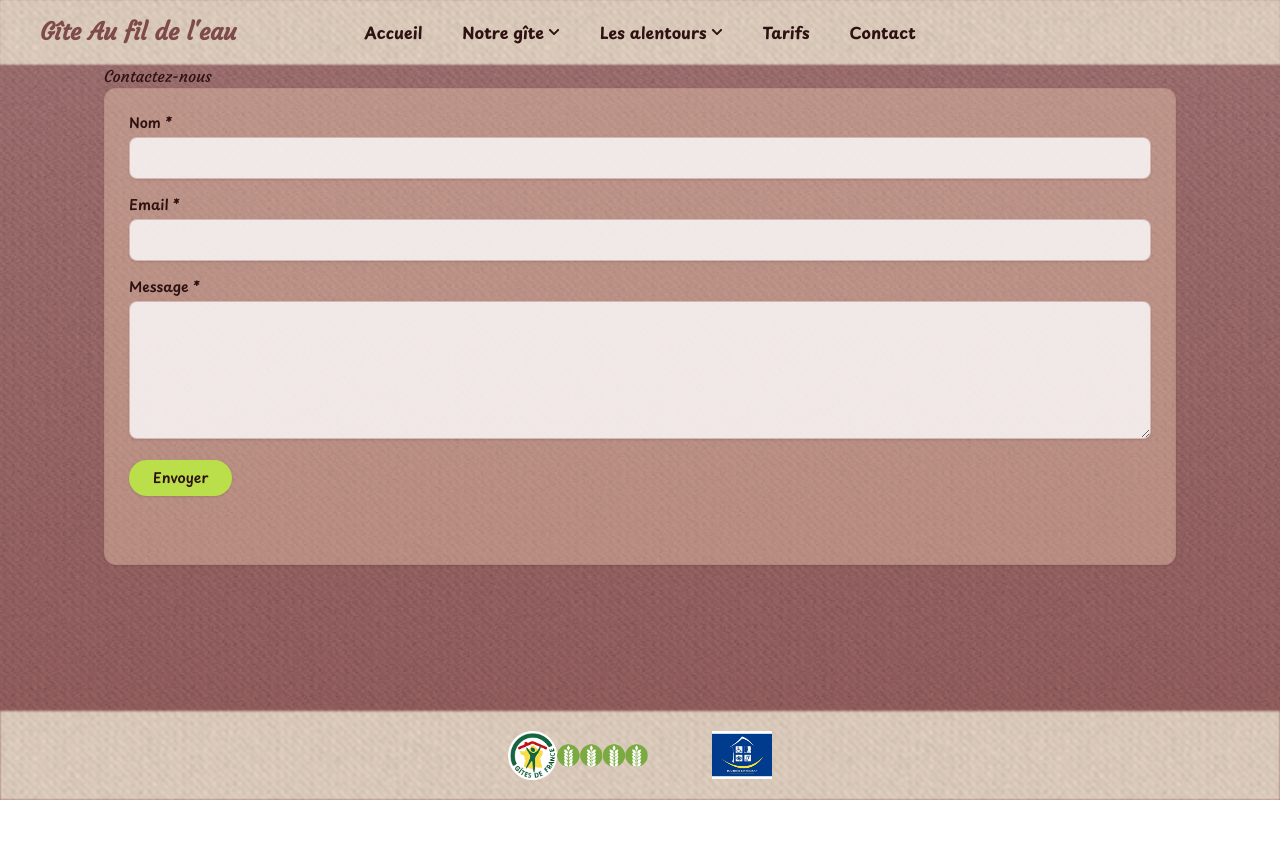
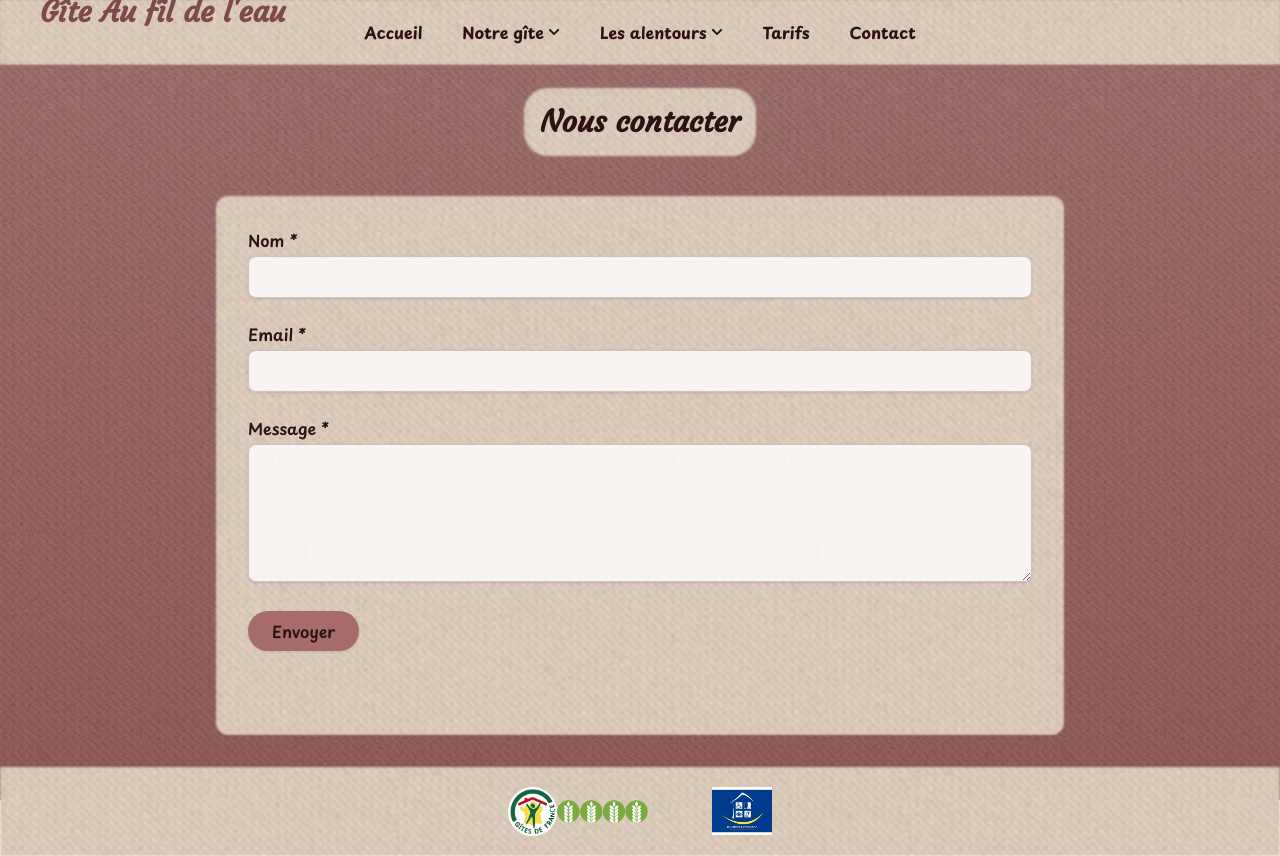
Before and after one commit to Annadesbois/gite-au-fil-de-leau, a Next.js app: page /contact in a window 1280 px wide. Before the commit the page ends 800 px from the top, so only its background shows below. Built offline with nearby package versions, Linux system fonts and the light colour scheme.

Commit message:
style contactForm + create general style for h1

```diff
--- a/app/contact/page.tsx
+++ b/app/contact/page.tsx
@@ -2,10 +2,10 @@ import ContactForm from "@/components/ContactForm";
 
 const contact = () => {
   return (
-    <>
-      <h1>Contactez-nous</h1>
+    <div className="flex flex-col items-center mt-6">
+      <h1 className="relative fabric-surface-light rounded-3xl p-4">Nous contacter</h1>
       <ContactForm />
-    </>
+    </div>
   );
 };
 export default contact;
--- a/app/globals.css
+++ b/app/globals.css
@@ -29,6 +29,11 @@ body {
 h1 {
   font-family: var(--font-courgette), "Lucida Handwriting", "Brush Script MT",
     "Segoe Script", "Comic Sans MS", cursive;
+  margin-bottom: 2.5rem;
+  font-size: 1.875rem;
+  line-height: 2.25rem;
+  font-weight: bold;
+  text-align: center;
 }
 
 body::before {
@@ -91,3 +96,7 @@ body::before {
 .content-area li {
   @apply list-disc ml-7 pt-3;
 }
+
+.form-input {
+  @apply w-full rounded-lg border border-surface-3/40 bg-white/80 px-3 py-2 shadow-sm focus:outline-none focus:ring-2 focus:ring-accent font-sans
+}
--- a/app/notre-gite/chambre-cerisier/page.tsx
+++ b/app/notre-gite/chambre-cerisier/page.tsx
@@ -6,7 +6,7 @@ const ChambreCerisierPage = () => {
     <>
       <PhotoCarousel slides={cerisierPhotos} />
       <div className="content-area relative fabric-surface-light p-6 md:pb-10 rounded-tl-4xl rounded-br-4xl rounded-tr-sm rounded-bl-sm">
-        <h1 className="mb-10 text-3xl font-bold text-center">{`La chambre "Cerisier"`}</h1>
+        <h1>{`La chambre "Cerisier"`}</h1>
         <div className="flex flex-col gap-12">
           <p className="font-bold text-center">
             Fleurs de cerisiers, couleurs framboise et prune, … Cette chambre
@@ -24,8 +24,8 @@ const ChambreCerisierPage = () => {
               </li>
             </ul>
             <p className="font-bold text-center mt-8">
-              Idéale pour un séjour romantique à deux, sa vaste surface permet également une utilisation parents-bébé ou groupe de 4 personnes.
-
+              Idéale pour un séjour romantique à deux, sa vaste surface permet
+              également une utilisation parents-bébé ou groupe de 4 personnes.
             </p>
             <p className="font-bold text-center mt-8">
               La salle de bain blanche et lumineuse comporte un mobilier où
--- a/app/notre-gite/chambre-grange/page.tsx
+++ b/app/notre-gite/chambre-grange/page.tsx
@@ -6,7 +6,7 @@ const ChambreGrangePage = () => {
     <>
       <PhotoCarousel slides={grangePhotos} />
       <div className="content-area relative fabric-surface-light p-6 md:pb-10 rounded-tl-4xl rounded-br-4xl rounded-tr-sm rounded-bl-sm">
-        <h1 className="mb-10 text-3xl font-bold text-center">{`La chambre "Grange"`}</h1>
+        <h1>{`La chambre "Grange"`}</h1>
         <div className="flex flex-col gap-12">
           <p className="font-bold text-center">
             De l’ancienne grange où étaient stockés le foin et divers matériels, cette chambre a conservé l’ambiance bois, la gerbière qui ouvre la vue sur le verger, les anciennes luges et les bonbonnes à « schnaps». C’est le lieu où étaient rangés les objets inutilisés, chargés de souvenirs.
--- a/app/notre-gite/chambre-jardin-des-senteurs/page.tsx
+++ b/app/notre-gite/chambre-jardin-des-senteurs/page.tsx
@@ -6,7 +6,7 @@ const ChambreJardinDesSenteursPage = () => {
     <>
       <PhotoCarousel slides={senteursPhotos} />
       <div className="content-area relative fabric-surface-light p-6 md:pb-10 rounded-tl-4xl rounded-br-4xl rounded-tr-sm rounded-bl-sm">
-        <h1 className="mb-10 text-3xl font-bold text-center">{`La chambre "Jardin des Senteurs"`}</h1>
+        <h1>{`La chambre "Jardin des Senteurs"`}</h1>
         <div className="flex flex-col gap-12">
           <p className="font-bold text-center">
             Ses fenêtres s’ouvrent sur le « jardin à déguster », ses aromates,
@@ -26,7 +26,8 @@ const ChambreJardinDesSenteursPage = () => {
               <li>Adaptée aux personnes en fauteuil roulant</li>
             </ul>
             <p className="font-bold text-center mt-8">
-              Située au rez-de-chaussée et accessible de plain-pied, cette chambre est adaptée aux personnes à mobilité réduite.
+              Située au rez-de-chaussée et accessible de plain-pied, cette
+              chambre est adaptée aux personnes à mobilité réduite.
             </p>
           </div>
         </div>
--- a/app/notre-gite/sejour/page.tsx
+++ b/app/notre-gite/sejour/page.tsx
@@ -6,7 +6,7 @@ const SejourPage = () => {
     <>
       <PhotoCarousel slides={sejourPhotos} />
       <div className="content-area relative fabric-surface-light p-6 md:pb-10 rounded-tl-4xl rounded-br-4xl rounded-tr-sm rounded-bl-sm">
-        <h1 className="mb-10 text-3xl font-bold text-center">Le séjour</h1>
+        <h1>Le séjour</h1>
         <div className="flex flex-col gap-12">
           <p className="font-bold text-center">
             Le séjour Le séjour de 60m2 évoque les vérandas traditionnelles en
@@ -20,7 +20,8 @@ const SejourPage = () => {
               <li>une véranda avec table haute dans une ambiance végétale</li>
             </ul>
             <p className="font-bold text-center mt-8">
-              Il accède à la terrasse qui domine le pré-verger en bord du cours d’eau.
+              Il accède à la terrasse qui domine le pré-verger en bord du cours
+              d’eau.
             </p>
           </div>
           <div>
--- a/components/ContactForm.tsx
+++ b/components/ContactForm.tsx
@@ -53,13 +53,10 @@ export default function ContactForm() {
     <form
       onSubmit={handleSubmit}
       aria-busy={status === "loading"}
-      className="space-y-4 rounded-xl border border-surface-3/20 bg-surface-1/60 p-4 md:p-6 shadow-sm"
+      className="relative fabric-surface-light space-y-6 rounded-xl p-6 md:p-8 max-w-212 w-full shadow-sm"
     >
       <div>
-        <label
-          htmlFor="name"
-          className="mb-1 block text-sm font-semibold text-primary"
-        >
+        <label htmlFor="name" className="mb-1 block font-semibold">
           Nom *
         </label>
         <input
@@ -67,14 +64,14 @@ export default function ContactForm() {
           name="name"
           type="text"
           required
-          className="w-full rounded-lg border border-surface-3/40 bg-white/80 px-3 py-2 text-primary shadow-sm focus:outline-none focus:ring-2 focus:ring-accent"
+          className="form-input"
         />
       </div>
 
       <div>
         <label
           htmlFor="email"
-          className="mb-1 block text-sm font-semibold text-primary"
+          className="mb-1 block font-semibold"
         >
           Email *
         </label>
@@ -83,14 +80,14 @@ export default function ContactForm() {
           name="email"
           type="email"
           required
-          className="w-full rounded-lg border border-surface-3/40 bg-white/80 px-3 py-2 text-primary shadow-sm focus:outline-none focus:ring-2 focus:ring-accent"
+          className="form-input"
         />
       </div>
 
       <div>
         <label
           htmlFor="message"
-          className="mb-1 block text-sm font-semibold text-primary"
+          className="mb-1 block font-semibold"
         >
           Message *
         </label>
@@ -99,7 +96,7 @@ export default function ContactForm() {
           name="message"
           required
           rows={5}
-          className="w-full rounded-lg border border-surface-3/40 bg-white/80 px-3 py-2 text-primary shadow-sm focus:outline-none focus:ring-2 focus:ring-accent"
+          className="form-input"
         />
       </div>
 
@@ -112,12 +109,12 @@ export default function ContactForm() {
       <button
         type="submit"
         disabled={status === "loading"}
-        className="inline-flex items-center justify-center rounded-full bg-accent px-6 py-2 text-sm font-semibold text-primary shadow transition hover:brightness-105 disabled:cursor-not-allowed disabled:opacity-70"
+        className="rounded-full bg-surface-3 px-6 py-2 font-semibold shadow transition hover:brightness-105 disabled:cursor-not-allowed disabled:opacity-70"
       >
         {status === "loading" ? "Envoi en cours…" : "Envoyer"}
       </button>
 
-      <p aria-live="polite" className="mt-1 min-h-6 text-sm text-secondary">
+      <p aria-live="polite" className="mt-1 min-h-6 text-secondary">
         {status === "success" && "Merci, votre message a bien été envoyé."}
         {status === "error" && errorMessage}
       </p>
```
Also changed, not shown: app/notre-gite/chambre-aurores/page.tsx (+5 -3 lines), app/notre-gite/espace-bien-etre/page.tsx (+7 -3 lines).
